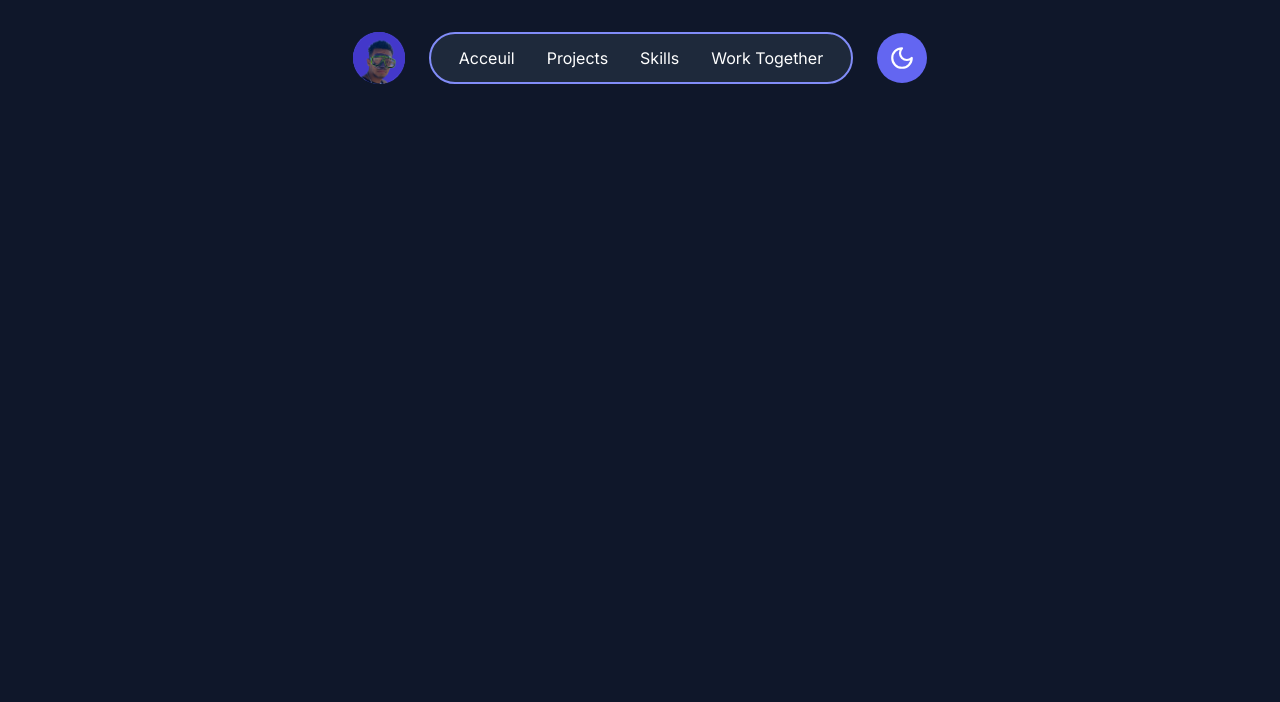
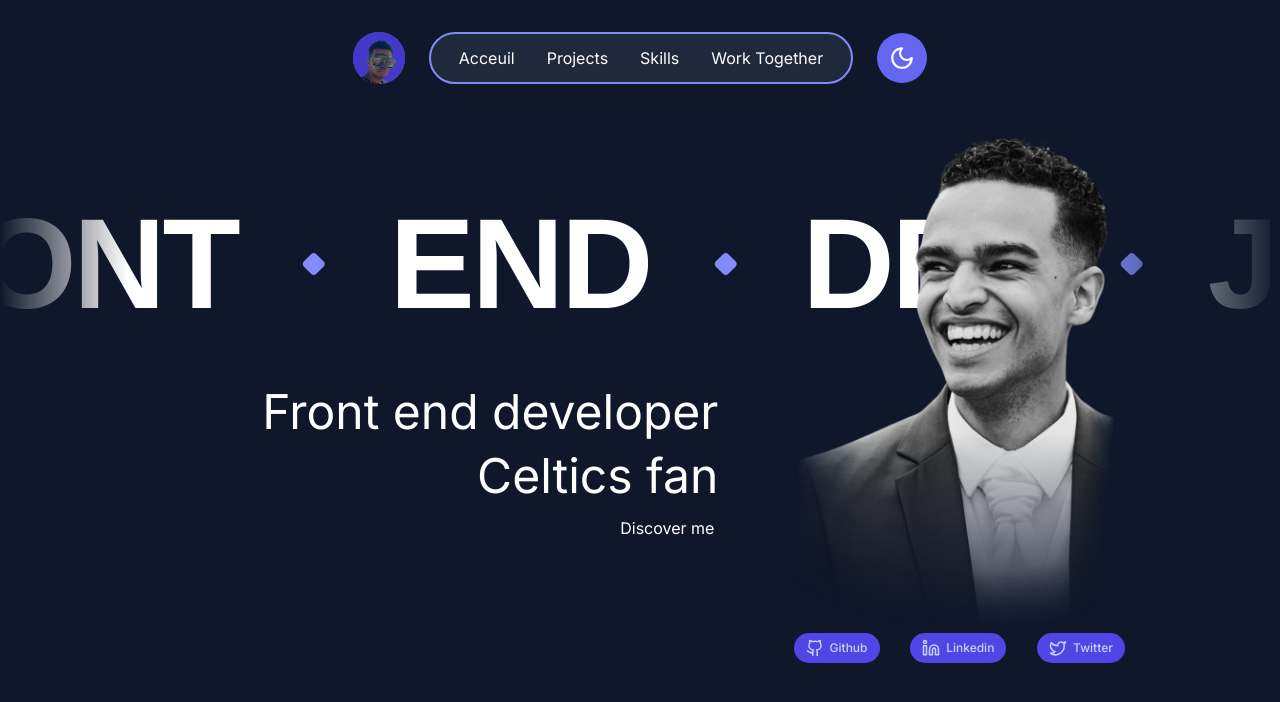
Before and after one commit to drkophe/portfolio, a React (Vite) app: page / in a window 1280 px wide. Shown: the top 702 px of the page. Built offline with nearby package versions, Linux system fonts and the light colour scheme.

Commit message:
Welcome page 80%
fix Link width
add picture and banner
add tailwind config (font and animation)

must be clean clsx code

```diff
--- a/src/App.jsx
+++ b/src/App.jsx
@@ -1,10 +1,12 @@
 import './App.css'
 import Navbar from './components/Navigation/Navbar'
+import Welcome from './sections/Welcome'
 function App() {
 
   return (
     <div className=''>
       <Navbar />
+      <Welcome />
     </div>
   )
 }
--- a/src/components/Link.jsx
+++ b/src/components/Link.jsx
@@ -5,7 +5,7 @@ export default function Link({ href, name }) {
         <a href={href}
         className={clsx(
             // Spacing & Position
-            " block relative px-1",
+            " block relative px-1 w-fit",
             // After
                 // Position
                 "after:absolute after:bottom-0 after:left-0 after:w-full after:h-0.5 ",
@@ -16,7 +16,7 @@ export default function Link({ href, name }) {
             // Hover
                 "hover:after:opacity-100 hover:after:translate-y-1 ",
             // Focus
-                "focus:after:opacity-100 focus:after:translate-y-1 ",
+                // "focus:after:opacity-100 focus:after:translate-y-1 ",
         )}>
             {name}
         </a>
--- a/src/components/Navigation/Navbar.jsx
+++ b/src/components/Navigation/Navbar.jsx
@@ -19,7 +19,9 @@ export default function Navbar() {
 
     const navigation = links.map((link) =>
     <li key={link} className="mx-3 text-white">
-        <Link href={"#" + link.replace(" ", "")} name={link}/>
+        <Link href={"#" + link.replace(" ", "")} name={link} className={clsx(
+
+        )} />
     </li>
     );
 
--- a/src/components/SectionWelcome/Banner.jsx
+++ b/src/components/SectionWelcome/Banner.jsx
@@ -0,0 +1,38 @@
+import { useState } from "react";
+import BannerWord from "./BannerWord";
+import clsx from "clsx";
+
+
+export default function Banner() {
+    // state
+    // 8 words - not too long
+    const [words, setWords] = useState(['Front', 'End', 'Dev', 'Junior', 'Name', 'Is', 'Lorenzo', 'Bosi']);
+
+    const loop = words.map((word) =>
+        <BannerWord key={word} word={word} />
+    );
+
+    const containerLoopCSS = "flex items-center justify-center md:justify-start [&_li]:mx-8 [&_img]:max-w-none animate-infinite-scroll";
+
+    // comportement
+    // render
+    return (
+        <div className= {clsx(
+            // Flexbox
+            "inline-flex flex-nowrap",
+            // Dimensions & Blocks
+            "w-full overflow-hidden [mask-image:_linear-gradient(to_right,transparent_0,_black_128px,_black_calc(100%-200px),transparent_100%)]",
+            // Position
+            "-z-0 absolute top-[25vh]",
+        )}>
+
+                <ul className={containerLoopCSS}>
+                    {loop}
+                </ul>
+
+                <ul className={containerLoopCSS} aria-hidden="true">
+                    {loop}
+                </ul>
+        </div>
+    );
+}
--- /dev/null
+++ b/src/components/SectionWelcome/BannerWord.jsx
@@ -0,0 +1,25 @@
+import clsx from "clsx";
+import { Diamond } from "lucide-react";
+
+export default function BannerWord({word}) {
+    // state
+    // comportement
+    // render
+    return (
+        <li className={clsx(
+            // Flexbox
+            "flex items-center",
+        )}>
+            <p className={clsx(
+                // Font
+                "uppercase font-trispace font-semibold text-9xl text-white tracking-tight",
+                // Spacing
+                "mr-16",
+            )}>
+                {word}
+            </p>
+
+            <Diamond className="text-indigo-400 stroke-2 fill-indigo-400" />
+        </li>
+    )
+}
--- a/src/sections/Welcome.jsx
+++ b/src/sections/Welcome.jsx
@@ -1,17 +1,65 @@
+import clsx from "clsx";
+import Banner from "../components/SectionWelcome/Banner";
+import image from '../assets/img/profil_mariage_shade_x2.png';
+import Button from "../components/Button";
+import Link from "../components/Link";
+
 export default function Welcome() {
     // state
     // comportement
     // render
     return (
-        <section id="welcome" className="
-        // Flexbox & Dimensions
-        flex
-        flex-col
-        items-center
-        justify-center
-        min-h-screen
-        w-full
-        ">
+        <section id="Welcome" className={clsx(
+            // Flexbox
+            "flex flex-col items-center justify-center",
+            // Dimensions & Position & Spacing
+            "h-screen relative py-20",
+            "dark"
+        )}>
+
+            <Banner />
+
+            <div className="flex items-center justify-center w-4/5 space-x-10">
+                <div className="w-3/5 text-right text-white space-y-4 mt-32 flex flex-col items-end">
+                    <h2 className="text-5xl w-fit">Front end developer</h2>
+                    <h2 className="text-5xl w-fit">Celtics fan</h2>
+                    <Link name="Discover me" href="#" />
+                </div>
+
+                <div className="w-2/5 flex flex-col items-center justify-center h-full">
+                    <img src={image} alt="Mariage" className=" h-4/5 [mask-image:_linear-gradient(to_bottom,_black_calc(100%-200px),transparent_100%)]"/>
+                    <div className="flex items-center justify-center justify-around w-[370px] pl-2">
+
+                        <Button
+                            label="Github"
+                            link="https://github.com/drkophe"
+                            leftIcon="Github"
+                            type="secondary"
+                            size="small"
+                            rounded="full"
+                        />
+
+                        <Button
+                            label="Linkedin"
+                            link="https://www.linkedin.com/in/lorenzo-bosi-1724a2259/"
+                            leftIcon="Linkedin"
+                            type="secondary"
+                            size="small"
+                            rounded="full"
+                        />
+
+                        <Button
+                            label="Twitter"
+                            link="https://twitter.com/Lorenzo_Bosi"
+                            leftIcon="Twitter"
+                            type="secondary"
+                            size="small"
+                            rounded="full"
+                        />
+
+                    </div>
+                </div>
+            </div>
 
         </section>
     )
--- a/tailwind.config.js
+++ b/tailwind.config.js
@@ -16,9 +16,20 @@ export default {
   ],
   theme: {
     extend: {
+      animation: {
+        'infinite-scroll': 'infinite-scroll 100s linear infinite'
+      },
+      keyframes: {
+        'infinite-scroll': {
+          from: { transform: 'translateX(0)' },
+          to: { transform: 'translateX(-100%)' },
+        }
+      },
       fontFamily: {
+        trispace: ['Trispace', 'sans-serif'],
         inter: ['Inter', 'sans-serif'],
       },
+
       colors: {
         primary: {
           50: "#eef2ff",
```
Also changed, not shown: src/assets/img/profil_mariage_shade_x2.png (added).
